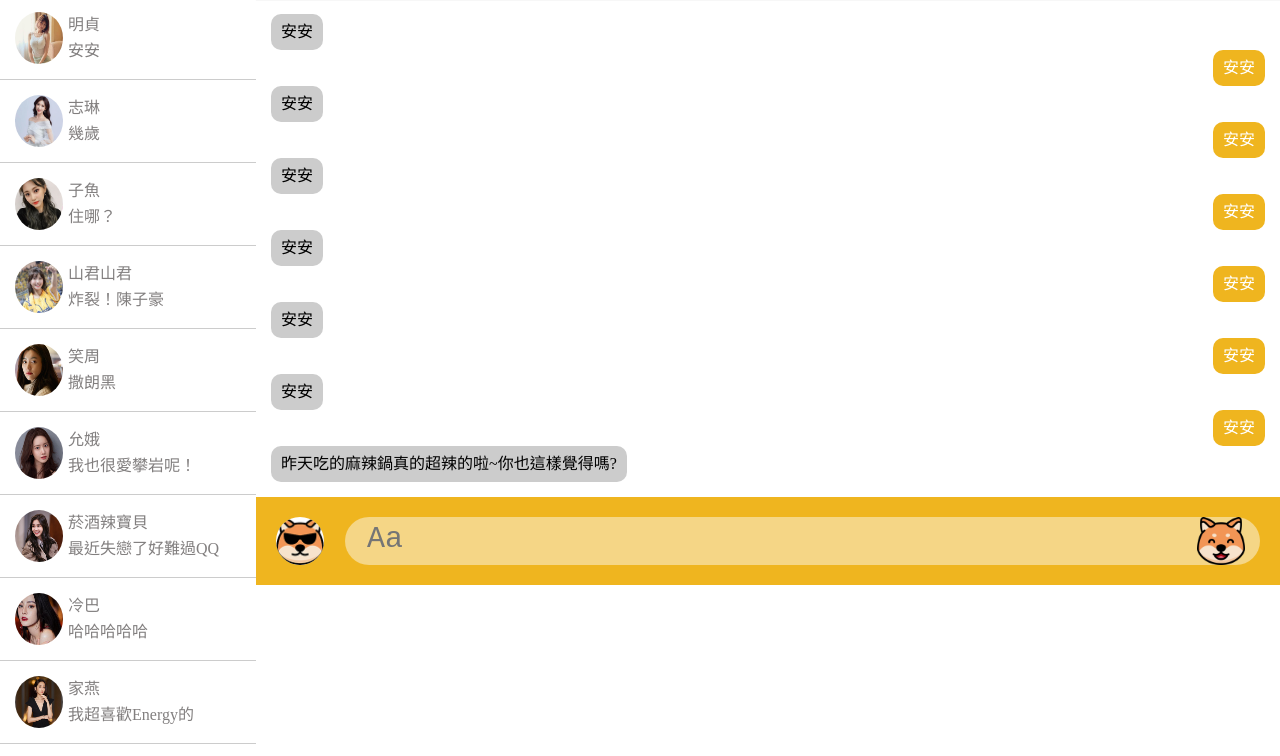
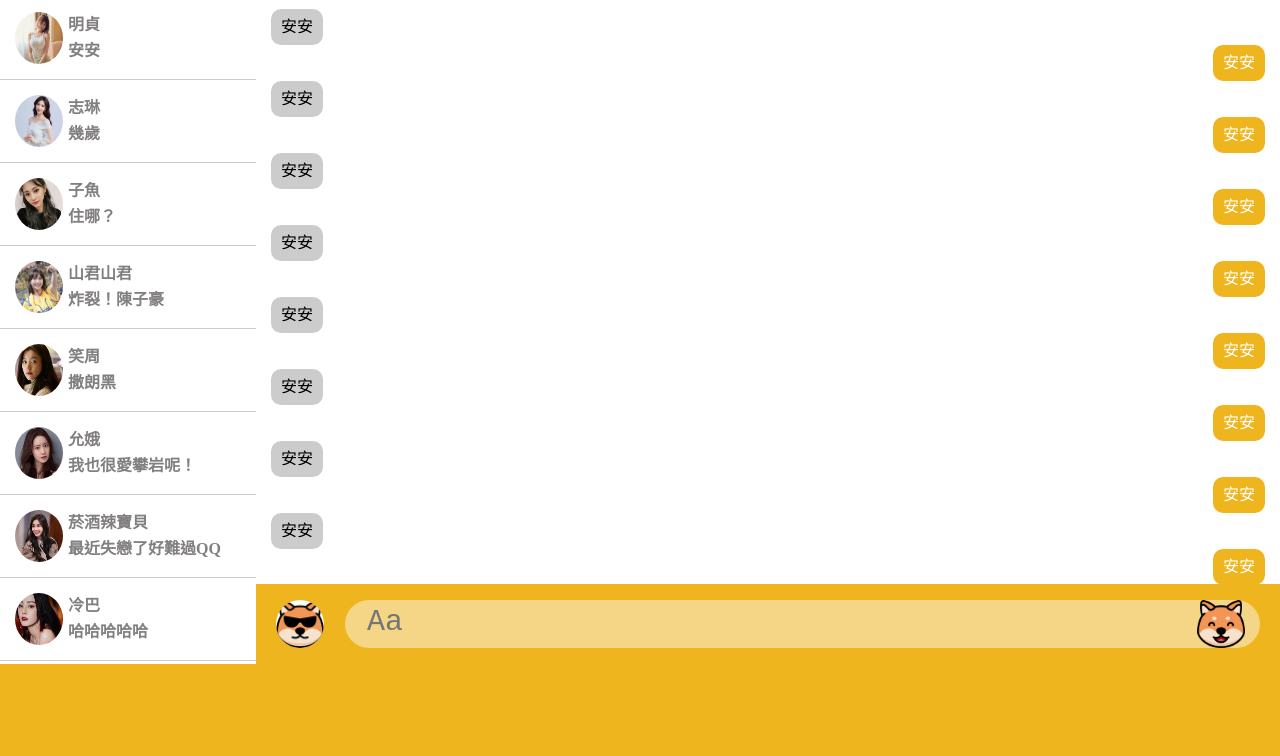
Before and after one commit to h07850225/CGD102, a plain HTML site: page chatroom.html in a window 1280 px wide. Shown: the part 136-892 px from the top of the page. After the commit the page ends 800 px from the top, so only its background shows below. Drawn offline with Linux system fonts and the light colour scheme.

Commit message:
修正聊天室

```diff
--- a/CSS/chatroom.css
+++ b/CSS/chatroom.css
@@ -63,26 +63,33 @@ nav li:hover{
     width: 100%;
     height: 100%;
     background-color: #fff;
+    padding-top: 50px;
 }
 .column{
     display: flex;
     justify-content: space-between;
     width: 100%;
+
 }
 /* 朋友清單 */
 .list-row{
     position: relative;
     width: 20%;
-    /* height: 100vh -50px; */
-    padding-top: 50px;
 }
 .list{
-    height: 100%;
     background-color: #fff;
     overflow-x: hidden;
     /* position: fixed; */
+    overflow-y: scroll;
     top: 0;
     left: 0;
+    height: calc(100vh - 50px);
+}
+.list::-webkit-scrollbar{
+    width: 5px;
+}
+.list::-webkit-scrollbar-track{
+    background-color: #fff;
 }
 /* 卡片內部 */
 .card{
@@ -103,7 +110,7 @@ nav li:hover{
     height: 100%;
 }
 .card-text{
-
+    font-weight: 600;
 }
 .name,.text{
     padding: 5px;
@@ -118,7 +125,12 @@ nav li:hover{
     width: 80%;
     position: fixed;
     left: 20%;
-    top: 50px;
+    /* top: 50px; */
+}
+.chatroom{
+    height: 100vh;
+    display: flex;
+    flex-direction: column;
 }
 /* 名字 */
 .name-column{
@@ -127,7 +139,7 @@ nav li:hover{
     align-items: center;
     border-bottom:2px solid #ccc ;
     box-shadow: 0 1px 1px #ccc;
-    min-height: 10%;
+    height: 10vh;
 }
 .name-column .name{
     font-size: 30px;
@@ -140,7 +152,10 @@ nav li:hover{
 .options-block{
     position: relative;
     padding: 15px 30px;
-
+}
+.options-block img:hover{
+cursor: pointer;
+transform: scale(1.1);
 }
 .options{
     padding: 15px;
@@ -171,23 +186,34 @@ nav li:hover{
     display: block;
 }
 /* 對話 */
+.chatroom-column{
+    flex-grow: 1;
+    /* height: 100%; */
+}
 .coversation{
     display: flex;
     flex-direction: column;
     padding: 15px;
-    min-height: 70%;
+    height: calc(80vh - 50px);
+    overflow-y: scroll;
+}
+.coversation::-webkit-scrollbar{
+    width: 5px;
+}
+.coversation::-webkit-scrollbar-track{
+    background-color: #fff;
 }
 .chat{
     font-size: 16px;
     padding: 10px;
     border-radius: 10px;
 }
-.chat:nth-child(1),.chat:nth-child(3),.chat:nth-child(5),.chat:nth-child(7),.chat:nth-child(9),.chat:nth-child(11),.chat:nth-child(13),.chat:nth-child(15),.chat:nth-child(17){
+.chat:nth-child(odd){
     align-self: flex-start;
     background-color: #ccc;
 }
 
-.chat:nth-child(2),.chat:nth-child(4),.chat:nth-child(6),.chat:nth-child(8),.chat:nth-child(10),.chat:nth-child(12),.chat:nth-child(14),.chat:nth-child(16),.chat:nth-child(18){
+.chat:nth-child(even){
     align-self: flex-end;
     background-color: #EFB51F;
     color: #fff;
@@ -198,7 +224,7 @@ nav li:hover{
     display: flex;
     padding: 20px;
     align-items: center;
-    min-height: 15%;
+    height: 10vh;
 }
 .partner-box{
     flex-grow: 1;
@@ -209,6 +235,10 @@ nav li:hover{
     background-color: #fff;
     border-radius: 50%;
     overflow: hidden;
+}
+.partner:hover{
+    cursor: pointer;
+    transform: scale(1.1);
 }
 .partner img{
     width: 100%;
@@ -240,3 +270,7 @@ nav li:hover{
 .text-pic img{
     width: 100%;
 }
+.text-pic img:hover{
+    cursor: pointer;
+    transform: scale(1.1);
+}
--- a/chatroom.html
+++ b/chatroom.html
@@ -268,6 +268,18 @@
                                         安安
                                     </div>
                                     <div class="chat">
+                                        安安
+                                    </div>
+                                    <div class="chat">
+                                        安安
+                                    </div>
+                                    <div class="chat">
+                                        安安
+                                    </div>
+                                    <div class="chat">
+                                        安安
+                                    </div>
+                                    <div class="chat">
                                         昨天吃的麻辣鍋真的超辣的啦~你也這樣覺得嗎?
                                     </div>
 
```
